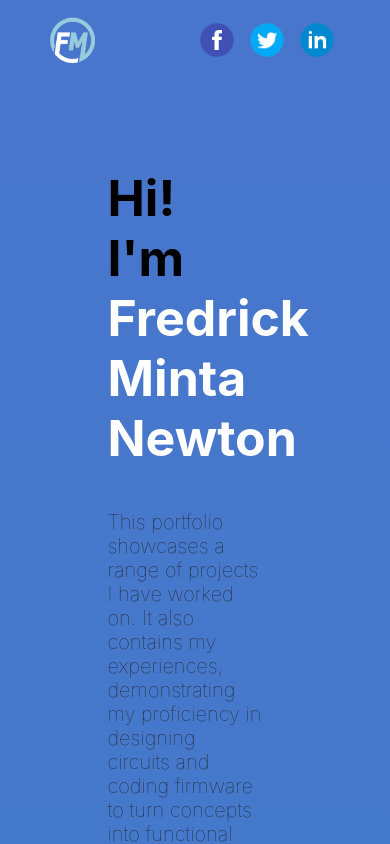
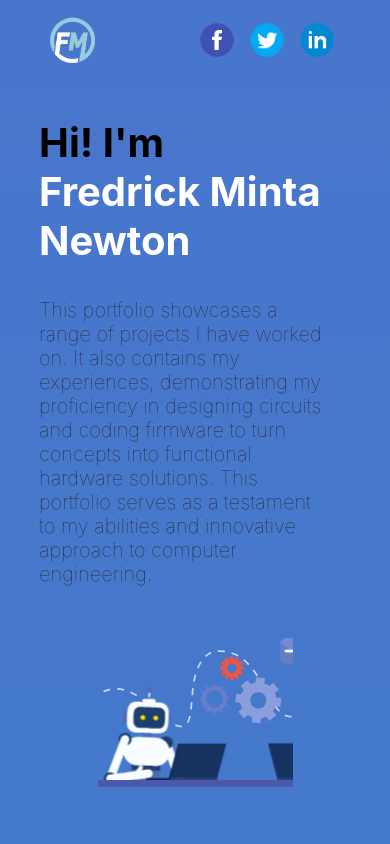
Before and after one commit to Kwame-Minta2021/Portfolio-website, a React (Vite) app: page / in a window 390 px wide. Shown: the top 844 px of the page. Built offline with nearby package versions, Linux system fonts and the light colour scheme.

Commit message:
Update style.css

```diff
--- a/src/components/styles/style.css
+++ b/src/components/styles/style.css
@@ -75,17 +75,22 @@
   margin-bottom: 50px;
   border-radius: 20px;
 }
-@media (max-width: 675px) {
-  #home {
-    flex-direction: column;
-  }
-}
 #home .home-left {
   max-width: 50%;
   padding-right: 20px;
 }
+@media (max-width: 675px) {
+  #home .home-left {
+    max-width: 80%;
+  }
+}
 #home .home-left h1 {
   font-size: 50px;
+}
+@media (max-width: 675px) {
+  #home .home-left h1 {
+    font-size: 40px;
+  }
 }
 #home .home-left h1 span {
   color: white;
@@ -99,6 +104,14 @@
   height: 90%;
   max-width: 50%;
   overflow: hidden;
+}
+@media (max-width: 675px) {
+  #home {
+    flex-direction: column;
+    padding: 0;
+    justify-content: space-between;
+    min-height: auto;
+  }
 }
 
 #projects {
@@ -692,6 +705,7 @@
 @media (max-width: 675px) {
   #contact .container .left .icons {
     justify-content: space-around;
+    margin-right: 5px;
   }
   #contact .container .left .icons img {
     width: 20px;
```
